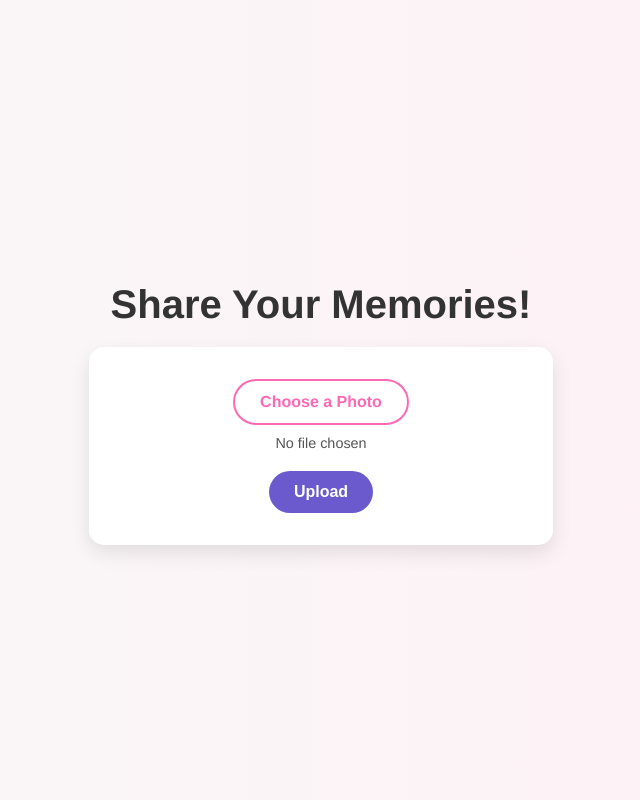
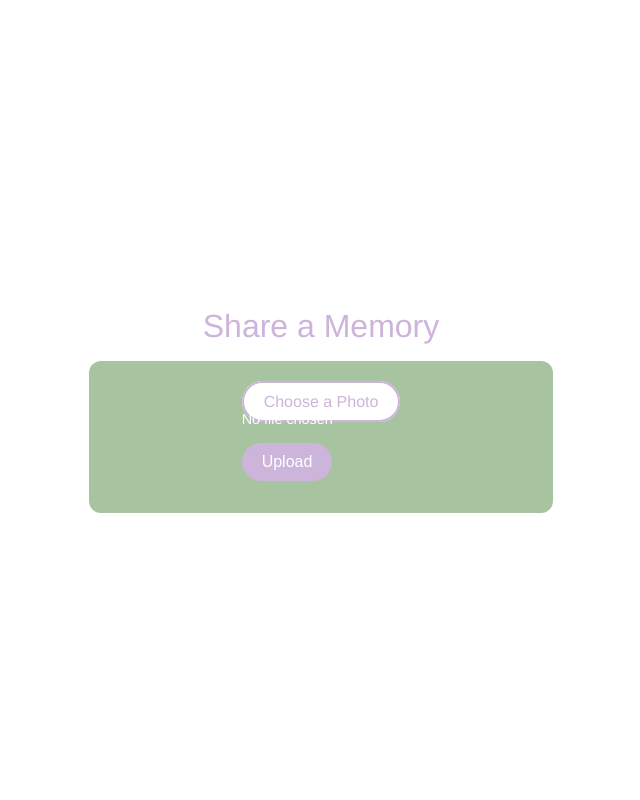
Before and after one commit to Sheepheerd/glass, a Flask app: page / in a window 1280 px wide. Shown: the whole page, without its empty margins (319-959 px from the left). Run offline with Flask 3, Linux system fonts and the light colour scheme.

Commit message:
Fixing up ui

```diff
--- a/app.py
+++ b/app.py
@@ -1,4 +1,4 @@
-from flask import Flask, request, render_template
+from flask import Flask, request, render_template, redirect, url_for
 import os
 from werkzeug.utils import secure_filename
 
@@ -30,11 +30,11 @@
         filename = secure_filename(file.filename)
         filepath = os.path.join(UPLOAD_FOLDER, filename)
         file.save(filepath)
-        return "Thank you for uploading your photo!"
+        return render_template("thank_you.html")
     else:
         return "Invalid file type. Only PNG, JPG, and JPEG are allowed.", 400
 
 
 if __name__ == "__main__":
-    port = int(os.environ.get("PORT", 5000))  # This line is important for Render
+    port = int(os.environ.get("PORT", 5000))
     app.run(host="0.0.0.0", port=port)
--- a/templates/upload.html
+++ b/templates/upload.html
@@ -3,10 +3,17 @@
   <head>
     <meta charset="UTF-8" />
     <meta name="viewport" content="width=device-width, initial-scale=1" />
-    <title>Upload Your Photo</title>
+    <title>Upload Your Wedding Photo</title>
     <style>
+      :root {
+        --lavender: #cdb4db;
+        --sage: #a8c3a0;
+        --white: #ffffff;
+        --gray: #555;
+      }
+
       body {
-        background: linear-gradient(to right, #f8f8f8, #fff0f5);
+        background: var(--white);
         font-family: "Helvetica Neue", Arial, sans-serif;
         display: flex;
         flex-direction: column;
@@ -14,21 +21,23 @@
         justify-content: center;
         height: 100vh;
         margin: 0;
+        color: var(--gray);
       }
 
       h1 {
-        color: #333;
-        margin-bottom: 20px;
-        font-size: 2.5em;
-        text-align: center;
+        font-size: 2em;
+        margin-bottom: 1rem;
+        color: var(--lavender);
+        font-weight: normal;
       }
 
       .upload-container {
-        background: white;
+        display: flex;
+        flex-direction: column;
+        align-items: center;
+        background: var(--sage);
         padding: 2rem;
-        border-radius: 15px;
-        box-shadow: 0 8px 20px rgba(0, 0, 0, 0.1);
-        text-align: center;
+        border-radius: 12px;
         width: 90%;
         max-width: 400px;
       }
@@ -37,52 +46,48 @@
         display: none;
       }
 
-      .custom-file-upload {
-        display: inline-block;
-        padding: 12px 25px;
+      label.custom-file-upload {
+        padding: 10px 20px;
+        border: 2px solid var(--lavender);
+        border-radius: 25px;
+        background: var(--white);
+        color: var(--lavender);
         cursor: pointer;
-        border: 2px solid #ff69b4;
-        background-color: #fff;
-        color: #ff69b4;
-        border-radius: 50px;
-        transition:
-          background 0.3s,
-          color 0.3s;
-        font-weight: bold;
+        transition: all 0.3s ease;
         font-size: 1rem;
+        margin-bottom: 1rem;
+        text-align: center;
       }
 
-      .custom-file-upload:hover {
-        background-color: #ff69b4;
-        color: white;
+      label.custom-file-upload:hover {
+        background: var(--lavender);
+        color: var(--white);
       }
 
       button {
-        margin-top: 20px;
-        padding: 12px 25px;
+        background: var(--lavender);
+        border: none;
+        padding: 10px 20px;
+        border-radius: 25px;
+        color: var(--white);
         font-size: 1rem;
-        font-weight: bold;
-        background-color: #6a5acd;
-        color: white;
-        border: none;
-        border-radius: 50px;
         cursor: pointer;
-        transition: background 0.3s;
+        transition: background 0.3s ease;
       }
 
       button:hover {
-        background-color: #483d8b;
+        background: #b19cd9;
       }
 
       #file-chosen {
-        margin-top: 10px;
-        color: #555;
+        margin-bottom: 1rem;
         font-size: 0.9em;
+        color: var(--white);
       }
     </style>
   </head>
   <body>
-    <h1>Share Your Memories!</h1>
+    <h1>Share a Memory</h1>
 
     <div class="upload-container">
       <form action="/upload" method="POST" enctype="multipart/form-data">
```
Also changed, not shown: templates/thank_you.html (added, +48 -0 lines).
